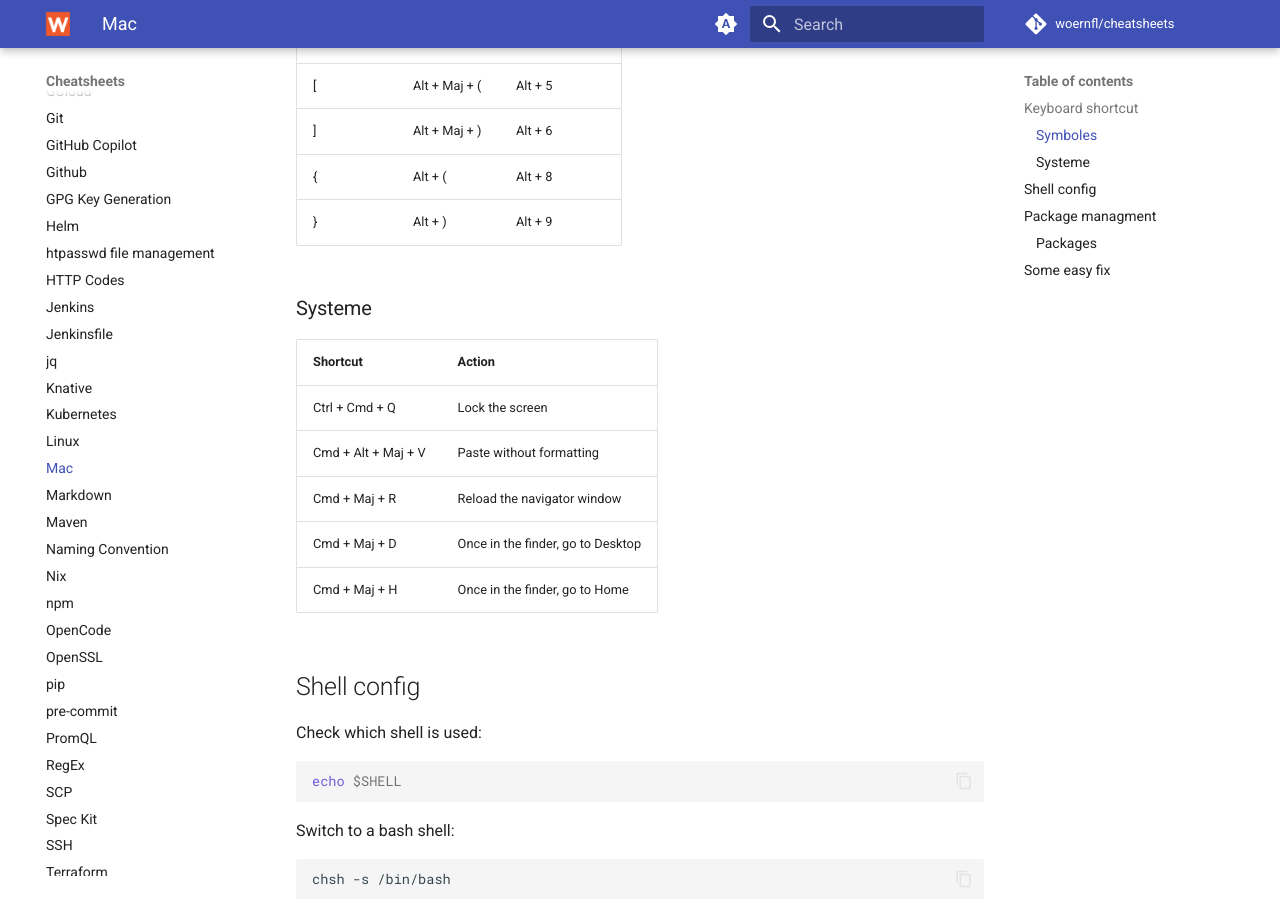
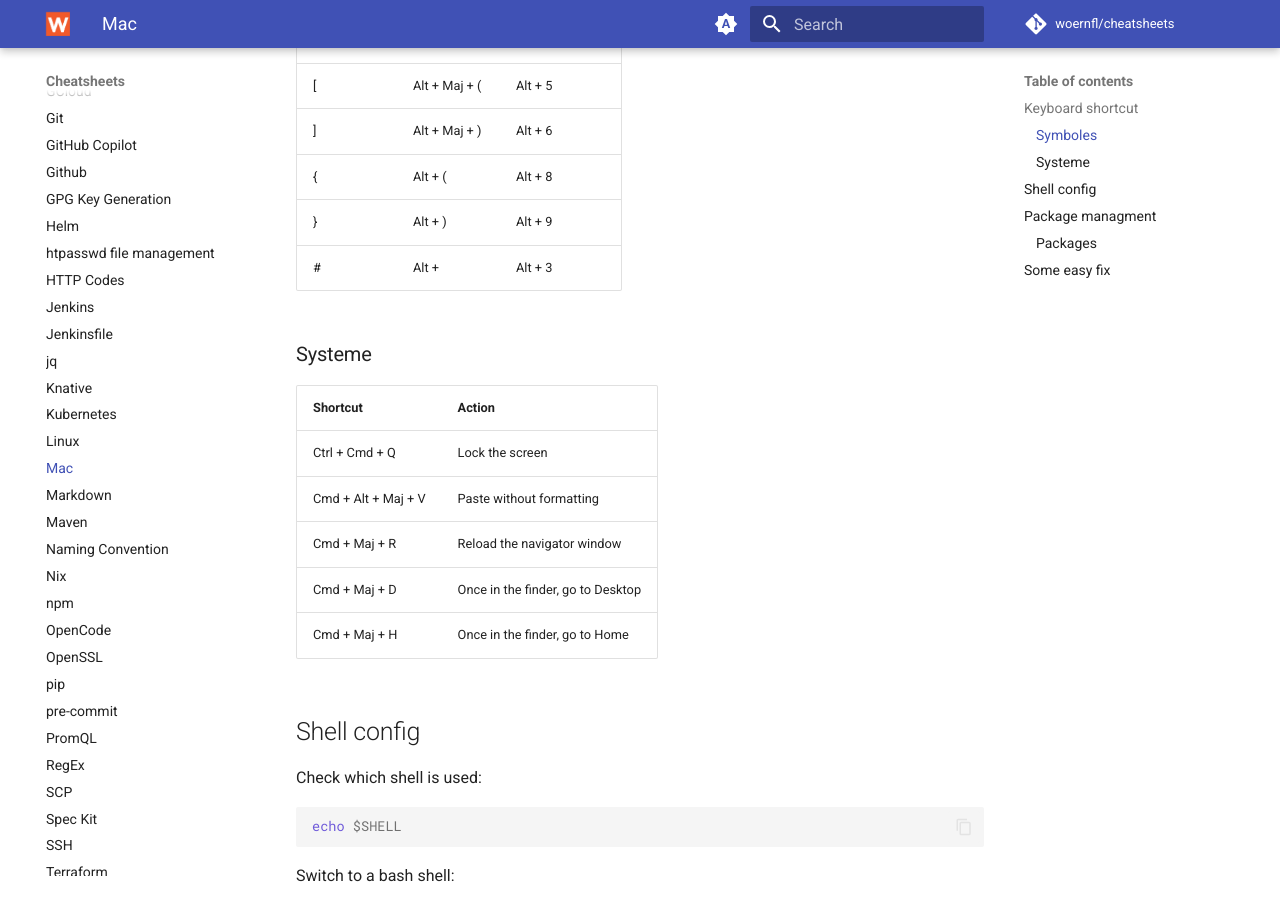
Before and after one commit to woernfl/cheatsheets, an MkDocs documentation site: the page built from docs/mac.md, in a window 1280 px wide and 900 px high, scrolled down 350 px. Built offline with MkDocs 1.6.1 and Material for MkDocs 9.7.7, drawn with Linux system fonts in a browser that asks for light colours; comment, search, counter and statistics services are not loaded.

Commit message:
Add shortcut for '#' character on Mac

```diff
--- a/docs/mac.md
+++ b/docs/mac.md
@@ -12,6 +12,7 @@
 | ]       | Alt + Maj + ) | Alt + 6        |
 | {       | Alt + (       | Alt + 8        |
 | }       | Alt + )       | Alt + 9        |
+| #       | Alt +        | Alt + 3        |
 
 ### Systeme
 
```
